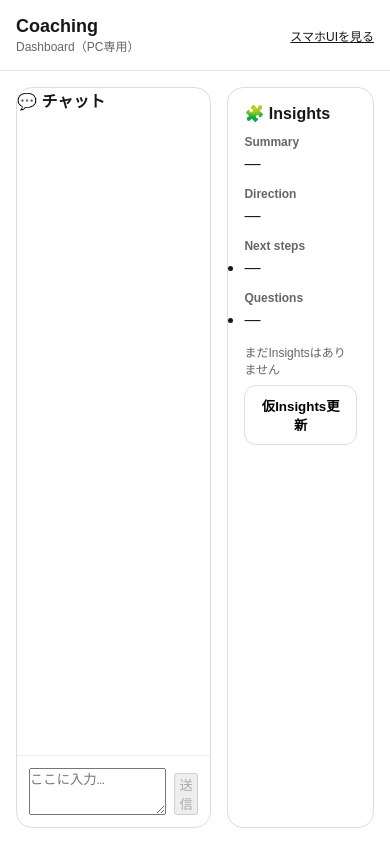
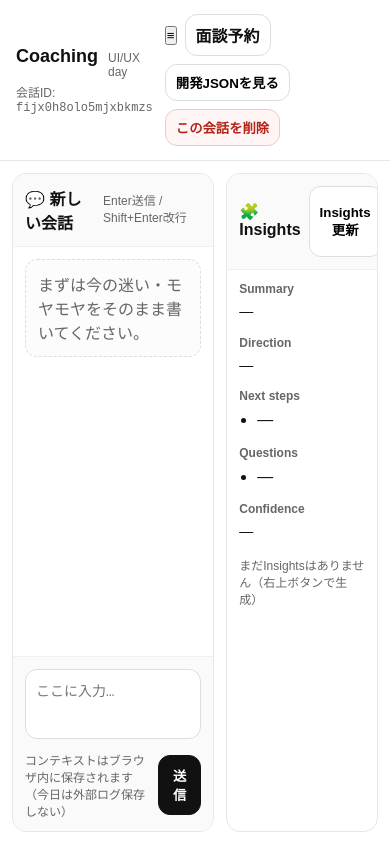
Before and after one commit to Daishi-pys/first-test, a Next.js app in the folder app/: page /dashboard in a window 390 px wide. Built offline with nearby package versions, Linux system fonts and the light colour scheme.

Commit message:
UI: hamburger menu + single conversation + insights

```diff
--- a/app/app/dashboard/page.tsx
+++ b/app/app/dashboard/page.tsx
@@ -10,22 +10,26 @@ type Insights = {
   direction: string;
   nextSteps: string[];
   questions: string[];
-  confidence: number;
+  confidence: number; // 0..1
   updatedAt: number;
 };
 
 type Conversation = {
   id: string;
   title: string;
+  createdAt: number;
+  updatedAt: number;
   messages: Msg[];
   insights?: Insights;
 };
 
-const LS_KEY = "coach_single_conv_v1";
+const LS_INDEX = "coach_index_v1"; // conversation list
+const LS_CONV_PREFIX = "coach_conv_v1:"; // coach_conv_v1:<id>
 
 function uid() {
   return Math.random().toString(36).slice(2) + Date.now().toString(36);
 }
+
 function formatTime(ts: number) {
   const d = new Date(ts);
   const hh = String(d.getHours()).padStart(2, "0");
@@ -33,54 +37,111 @@ function formatTime(ts: number) {
   return `${hh}:${mm}`;
 }
 
-export default function DashboardPage() {
+function guessTitle(messages: Msg[]) {
+  const firstUser = messages.find(m => m.role === "user")?.content?.trim();
+  if (!firstUser) return "新しい会話";
+  return firstUser.slice(0, 16) + (firstUser.length > 16 ? "…" : "");
+}
+
+export default function Page() {
   const [conv, setConv] = useState<Conversation | null>(null);
   const [text, setText] = useState("");
   const [loading, setLoading] = useState(false);
   const [err, setErr] = useState<string | null>(null);
+  const [showDevJson, setShowDevJson] = useState(false);
+  const [menuOpen, setMenuOpen] = useState(false);
 
   const scrollerRef = useRef<HTMLDivElement | null>(null);
 
-  // load
+  // --- load or create conversation on mount
   useEffect(() => {
-    const raw = localStorage.getItem(LS_KEY);
-    if (raw) {
-      setConv(JSON.parse(raw));
-    } else {
-      setConv({ id: uid(), title: "対話", messages: [] });
-    }
+    const loadLatestOrCreate = () => {
+      try {
+        const rawIndex = localStorage.getItem(LS_INDEX);
+        const index: { id: string; updatedAt: number; title: string }[] = rawIndex
+          ? JSON.parse(rawIndex)
+          : [];
+
+        // pick latest
+        const latest = index.sort((a, b) => b.updatedAt - a.updatedAt)[0];
+        if (latest?.id) {
+          const raw = localStorage.getItem(LS_CONV_PREFIX + latest.id);
+          if (raw) {
+            setConv(JSON.parse(raw));
+            return;
+          }
+        }
+      } catch {}
+
+      // create new
+      const now = Date.now();
+      const id = uid();
+      const created: Conversation = {
+        id,
+        title: "新しい会話",
+        createdAt: now,
+        updatedAt: now,
+        messages: [],
+      };
+      setConv(created);
+    };
+
+    loadLatestOrCreate();
   }, []);
 
-  // persist
+  // --- persist conversation + index
   useEffect(() => {
-    if (conv) localStorage.setItem(LS_KEY, JSON.stringify(conv));
+    if (!conv) return;
+    try {
+      localStorage.setItem(LS_CONV_PREFIX + conv.id, JSON.stringify(conv));
+
+      const rawIndex = localStorage.getItem(LS_INDEX);
+      const index: { id: string; updatedAt: number; title: string }[] = rawIndex
+        ? JSON.parse(rawIndex)
+        : [];
+
+      const next = [
+        { id: conv.id, updatedAt: conv.updatedAt, title: conv.title },
+        ...index.filter(x => x.id !== conv.id),
+      ].slice(0, 50);
+
+      localStorage.setItem(LS_INDEX, JSON.stringify(next));
+    } catch {}
   }, [conv]);
 
-  // autoscroll
+  // auto-scroll
   useEffect(() => {
-    scrollerRef.current?.scrollTo({ top: scrollerRef.current.scrollHeight });
+    const el = scrollerRef.current;
+    if (!el) return;
+    el.scrollTop = el.scrollHeight;
   }, [conv?.messages?.length, loading]);
 
   const messages = conv?.messages ?? [];
+  const insights = conv?.insights;
 
-  // 仮Insights（明日AI抽出に差し替え）
+  // --- super-light "insights" (today: heuristic / placeholder)
   const heuristicInsights = useMemo<Insights>(() => {
     const userTexts = messages.filter(m => m.role === "user").map(m => m.content);
-    const last = userTexts[userTexts.length - 1] ?? "";
+    const lastUser = userTexts[userTexts.length - 1] ?? "";
+    const summary = userTexts.length
+      ? `（仮）最近のテーマ：${lastUser.slice(0, 22)}${lastUser.length > 22 ? "…" : ""}`
+      : "—";
+    const direction = userTexts.length ? "（仮）方向性はまだ暫定" : "—";
+    const nextSteps = userTexts.length
+      ? ["5分：モヤモヤを3つ書く", "今日できる最小の一歩を1つ決める", "それを明日やる時間を確保する"]
+      : ["—"];
+    const questions = userTexts.length
+      ? ["いま避けたい未来は？", "最近“少し良かった瞬間”は？"]
+      : ["—"];
     return {
-      summary: userTexts.length ? `最近のテーマ：${last.slice(0, 28)}${last.length > 28 ? "…" : ""}` : "—",
-      direction: userTexts.length ? "（仮）方向性はまだ暫定" : "—",
-      nextSteps: userTexts.length ? ["重要だが避けていることを1つ書く", "今日できる最小の一歩を決める"] : ["—"],
-      questions: userTexts.length ? ["避けたい未来は？", "何を選べば後悔が少ない？"] : ["—"],
-      confidence: userTexts.length ? 0.25 : 0.0,
+      summary,
+      direction,
+      nextSteps,
+      questions,
+      confidence: userTexts.length ? 0.2 : 0.0,
       updatedAt: Date.now(),
     };
   }, [messages]);
-
-  function applyHeuristicInsights() {
-    if (!conv) return;
-    setConv(prev => (prev ? { ...prev, insights: heuristicInsights } : prev));
-  }
 
   async function send() {
     if (!conv) return;
@@ -91,8 +152,15 @@ export default function DashboardPage() {
     setText("");
     setLoading(true);
 
-    const userMsg: Msg = { id: uid(), role: "user", content: t, ts: Date.now() };
-    setConv(prev => (prev ? { ...prev, messages: [...prev.messages, userMsg] } : prev));
+    const now = Date.now();
+    const userMsg: Msg = { id: uid(), role: "user", content: t, ts: now };
+
+    setConv(prev => {
+      if (!prev) return prev;
+      const nextMsgs = [...prev.messages, userMsg];
+      const nextTitle = prev.messages.length === 0 ? guessTitle(nextMsgs) : prev.title;
+      return { ...prev, messages: nextMsgs, title: nextTitle, updatedAt: now };
+    });
 
     try {
       const res = await fetch("/api/coach", {
@@ -100,42 +168,110 @@ export default function DashboardPage() {
         headers: { "Content-Type": "application/json" },
         body: JSON.stringify({
           message: t,
+          // send last N messages as context to API (today: local context only)
           history: messages.slice(-20).map(m => ({ role: m.role, content: m.content })),
         }),
       });
 
       const data = await res.json().catch(() => ({}));
       const reply = String(data?.reply ?? "") || "（返答が空でした）";
+
       const aiMsg: Msg = { id: uid(), role: "assistant", content: reply, ts: Date.now() };
 
-      setConv(prev => (prev ? { ...prev, messages: [...prev.messages, aiMsg] } : prev));
-      setTimeout(() => applyHeuristicInsights(), 0);
+      setConv(prev => {
+        if (!prev) return prev;
+        return { ...prev, messages: [...prev.messages, aiMsg], updatedAt: Date.now() };
+      });
     } catch {
-      setErr("通信に失敗しました。");
+      setErr("通信に失敗しました。もう一度試してください。");
+      const aiMsg: Msg = { id: uid(), role: "assistant", content: "（エラー）通信に失敗しました。", ts: Date.now() };
+      setConv(prev => (prev ? { ...prev, messages: [...prev.messages, aiMsg], updatedAt: Date.now() } : prev));
     } finally {
       setLoading(false);
     }
   }
 
-  if (!conv) return <div style={{ padding: 16 }}>Loading...</div>;
+  function newConversation() {
+    const now = Date.now();
+    const id = uid();
+    const created: Conversation = {
+      id,
+      title: "新しい会話",
+      createdAt: now,
+      updatedAt: now,
+      messages: [],
+    };
+    setConv(created);
+    setErr(null);
+    setText("");
+  }
+
+  function clearConversation() {
+    if (!conv) return;
+    const ok = confirm("この会話の内容を消します（ブラウザ内の保存も削除）");
+    if (!ok) return;
+    try {
+      localStorage.removeItem(LS_CONV_PREFIX + conv.id);
+      const rawIndex = localStorage.getItem(LS_INDEX);
+      const index: { id: string; updatedAt: number; title: string }[] = rawIndex ? JSON.parse(rawIndex) : [];
+      localStorage.setItem(LS_INDEX, JSON.stringify(index.filter(x => x.id !== conv.id)));
+    } catch {}
+    newConversation();
+  }
+
+  function applyHeuristicInsights() {
+    if (!conv) return;
+    setConv(prev => (prev ? { ...prev, insights: heuristicInsights, updatedAt: Date.now() } : prev));
+  }
+
+  // placeholder button for "AI insights" (tomorrow we replace with real AI call)
+  async function updateInsightsAI() {
+    if (!conv) return;
+    // today: use heuristic as “AI-like” update to finish UI
+    applyHeuristicInsights();
+  }
+
+  if (!conv) {
+    return <div style={{ padding: 16 }}>Loading...</div>;
+  }
 
   return (
     <div style={styles.page}>
       <header style={styles.header}>
-        <div>
-          <div style={styles.brand}>Coaching</div>
-          <div style={styles.sub}>Dashboard（PC専用）</div>
+        <div style={{ display: "flex", flexDirection: "column" }}>
+          <div style={{ display: "flex", alignItems: "baseline", gap: 10 }}>
+            <div style={styles.brand}>Coaching</div>
+            <div style={styles.sub}>UI/UX day</div>
+          </div>
+          <div style={styles.sub2}>会話ID: <code>{conv.id}</code></div>
         </div>
-        <a href="/chat" style={styles.link}>スマホUIを見る</a>
+
+        <div style={styles.headerActions}>
+          <button style={styles.iconBtn} onClick={() => setMenuOpen(true)}>≡</button>
+          <a href="/booking" style={styles.linkBtn}>面談予約</a>
+          <button onClick={() => setShowDevJson(v => !v)} style={styles.btnSecondary}>
+            {showDevJson ? "開発JSONを隠す" : "開発JSONを見る"}
+          </button>
+          <button onClick={clearConversation} style={styles.btnDanger}>この会話を削除</button>
+        </div>
       </header>
 
-      <main style={styles.grid}>
+      <main style={styles.main}>
         {/* Chat */}
-        <section style={styles.chat}>
-          <div style={styles.sectionTitle}>💬 チャット</div>
+        <section style={styles.chatCard}>
+          <div style={styles.cardTitleRow}>
+            <div style={styles.cardTitle}>💬 {conv.title}</div>
+            <div style={styles.smallMuted}>Enter送信 / Shift+Enter改行</div>
+          </div>
 
           <div ref={scrollerRef} style={styles.messages}>
-            {messages.map(m => (
+            {messages.length === 0 && (
+              <div style={styles.empty}>
+                まずは今の迷い・モヤモヤをそのまま書いてください。
+              </div>
+            )}
+
+            {messages.map((m) => (
               <div
                 key={m.id}
                 style={{
@@ -144,151 +280,175 @@ export default function DashboardPage() {
                   marginBottom: 10,
                 }}
               >
-                <div style={{ ...styles.bubble, ...(m.role === "user" ? styles.user : styles.assistant) }}>
-                  <div style={styles.meta}>
-                    {m.role}・{formatTime(m.ts)}
+                <div
+                  style={{
+                    ...styles.bubble,
+                    ...(m.role === "user" ? styles.bubbleUser : styles.bubbleAssistant),
+                  }}
+                >
+                  <div style={styles.bubbleMeta}>
+                    <span style={{ textTransform: "capitalize" }}>{m.role}</span>
+                    <span>・{formatTime(m.ts)}</span>
                   </div>
-                  <div>{m.content}</div>
+                  <div style={{ whiteSpace: "pre-wrap" }}>{m.content}</div>
                 </div>
               </div>
             ))}
+
+            {loading && (
+              <div style={{ display: "flex", justifyContent: "flex-start" }}>
+                <div style={{ ...styles.bubble, ...styles.bubbleAssistant }}>
+                  <div style={styles.bubbleMeta}>assistant・送信中…</div>
+                  <div>考え中…</div>
+                </div>
+              </div>
+            )}
           </div>
 
           <div style={styles.composer}>
             <textarea
               value={text}
-              onChange={e => setText(e.target.value)}
+              onChange={(e) => setText(e.target.value)}
               placeholder="ここに入力…"
+              style={styles.textarea}
               rows={3}
-              onKeyDown={e => {
+              disabled={loading}
+              onKeyDown={(e) => {
                 if (e.key === "Enter" && !e.shiftKey) {
                   e.preventDefault();
                   send();
                 }
               }}
             />
-            <button onClick={send} disabled={loading || !text.trim()}>
-              送信
-            </button>
-            {err && <div style={styles.err}>{err}</div>}
+
+            <div style={styles.composerBottom}>
+              <div style={styles.smallMuted}>
+                {err ? <span style={{ color: "#b42318" }}>{err}</span> : "コンテキストはブラウザ内に保存されます（今日は外部ログ保存しない）"}
+              </div>
+              <button onClick={send} disabled={loading || !text.trim()} style={styles.btnPrimary}>
+                {loading ? "送信中…" : "送信"}
+              </button>
+            </div>
           </div>
         </section>
 
         {/* Insights */}
-        <aside style={styles.insights}>
-          <div style={styles.sectionTitle}>🧩 Insights</div>
-
-          <Block label="Summary" value={conv.insights?.summary ?? "—"} />
-          <Block label="Direction" value={conv.insights?.direction ?? "—"} />
-          <ListBlock label="Next steps" items={conv.insights?.nextSteps ?? ["—"]} />
-          <ListBlock label="Questions" items={conv.insights?.questions ?? ["—"]} />
-
-          <div style={styles.small}>
-            {conv.insights
-              ? `updated: ${new Date(conv.insights.updatedAt).toLocaleString()}`
-              : "まだInsightsはありません"}
+        <aside style={styles.insightsCard}>
+          <div style={styles.cardTitleRow}>
+            <div style={styles.cardTitle}>🧩 Insights</div>
+            <div style={{ display: "flex", gap: 8 }}>
+              <button onClick={updateInsightsAI} style={styles.btnSecondary}>Insights更新</button>
+              <button onClick={applyHeuristicInsights} style={styles.btnSecondary}>仮Insights生成</button>
+            </div>
           </div>
 
-          <button style={styles.secondaryBtn} onClick={applyHeuristicInsights}>
-            仮Insights更新
-          </button>
+          <div style={styles.insightsBody}>
+            <Card label="Summary" value={insights?.summary ?? "—"} />
+            <Card label="Direction" value={insights?.direction ?? "—"} />
+            <ListCard label="Next steps" items={insights?.nextSteps ?? ["—"]} />
+            <ListCard label="Questions" items={insights?.questions ?? ["—"]} />
+            <Card
+              label="Confidence"
+              value={insights ? `${Math.round(insights.confidence * 100)}%` : "—"}
+            />
+            <div style={styles.smallMuted}>
+              {insights ? `updated: ${new Date(insights.updatedAt).toLocaleString()}` : "まだInsightsはありません（右上ボタンで生成）"}
+            </div>
+
+            {showDevJson && (
+              <details style={styles.details} open>
+                <summary style={styles.summary}>開発用JSON（将来はダッシュボード設計で置き換え）</summary>
+                <pre style={styles.pre}>
+{JSON.stringify({ conversation: { ...conv, insights: undefined }, insights: insights ?? null }, null, 2)}
+                </pre>
+              </details>
+            )}
+          </div>
         </aside>
       </main>
     </div>
   );
 }
 
-function Block({ label, value }: { label: string; value: string }) {
+function Card({ label, value }: { label: string; value: string }) {
   return (
-    <div style={styles.block}>
-      <div style={styles.label}>{label}</div>
-      <div>{value}</div>
+    <div style={styles.kv}>
+      <div style={styles.kvLabel}>{label}</div>
+      <div style={styles.kvValue}>{value}</div>
     </div>
   );
 }
-function ListBlock({ label, items }: { label: string; items: string[] }) {
+
+function ListCard({ label, items }: { label: string; items: string[] }) {
   return (
-    <div style={styles.block}>
-      <div style={styles.label}>{label}</div>
-      <ul>
-        {items.map((x, i) => <li key={i}>{x}</li>)}
+    <div style={styles.kv}>
+      <div style={styles.kvLabel}>{label}</div>
+      <ul style={styles.ul}>
+        {items.map((x, idx) => (
+          <li key={idx} style={styles.li}>{x}</li>
+        ))}
       </ul>
     </div>
   );
 }
 
 const styles: Record<string, React.CSSProperties> = {
-  page: { height: "100vh", display: "flex", flexDirection: "column" },
-
+  page: { height: "100vh", display: "flex", flexDirection: "column", background: "#fff", color: "#111" },
   header: {
-    padding: 16,
+    padding: "14px 16px",
     borderBottom: "1px solid #e6e6e6",
     display: "flex",
     justifyContent: "space-between",
     alignItems: "center",
+    gap: 12,
   },
-  brand: { fontWeight: 900, fontSize: 18 },
+  brand: { fontWeight: 800, fontSize: 18 },
   sub: { fontSize: 12, color: "#666" },
-  link: { fontSize: 12, textDecoration: "underline" },
+  sub2: { fontSize: 12, color: "#666", marginTop: 4 },
+  headerActions: { display: "flex", gap: 8, alignItems: "center", flexWrap: "wrap" },
 
-  grid: {
-    flex: 1,
-    display: "grid",
-    gridTemplateColumns: "1.2fr 0.9fr",
-    gap: 16,
-    padding: 16,
-    minHeight: 0,
+  main: { flex: 1, display: "grid", gridTemplateColumns: "1.2fr 0.9fr", gap: 12, padding: 12, minHeight: 0 },
+
+  chatCard: { border: "1px solid #e6e6e6", borderRadius: 14, display: "flex", flexDirection: "column", minHeight: 0, overflow: "hidden" },
+  insightsCard: { border: "1px solid #e6e6e6", borderRadius: 14, display: "flex", flexDirection: "column", minHeight: 0, overflow: "hidden" },
+
+  cardTitleRow: {
+    padding: "12px 12px",
+    borderBottom: "1px solid #f0f0f0",
+    display: "flex",
+    justifyContent: "space-between",
+    alignItems: "baseline",
+    gap: 8,
+    background: "#fafafa",
   },
+  cardTitle: { fontWeight: 700 },
 
-  chat: {
-    border: "1px solid #ddd",
-    borderRadius: 16,
-    display: "flex",
-    flexDirection: "column",
-    overflow: "hidden",
-  },
-  insights: {
-    border: "1px solid #ddd",
-    borderRadius: 16,
-    padding: 16,
-    overflow: "auto",
-  },
+  messages: { flex: 1, overflow: "auto", padding: 12, background: "#fff" },
+  empty: { color: "#666", padding: 12, border: "1px dashed #ddd", borderRadius: 12, background: "#fcfcfc" },
 
-  sectionTitle: { fontWeight: 900, marginBottom: 12 },
+  bubble: { maxWidth: "85%", padding: "10px 12px", borderRadius: 14, border: "1px solid #e9e9e9" },
+  bubbleUser: { background: "#e8f0ff" },
+  bubbleAssistant: { background: "#fff" },
+  bubbleMeta: { fontSize: 12, color: "#666", marginBottom: 6 },
 
-  messages: { flex: 1, overflow: "auto", padding: 12 },
+  composer: { borderTop: "1px solid #f0f0f0", padding: 12, background: "#fafafa" },
+  textarea: { width: "100%", resize: "none", borderRadius: 12, border: "1px solid #ddd", padding: 10, fontSize: 14, outline: "none", boxSizing: "border-box" },
+  composerBottom: { marginTop: 8, display: "flex", justifyContent: "space-between", alignItems: "center", gap: 10 },
+  smallMuted: { fontSize: 12, color: "#666" },
 
-  bubble: {
-    maxWidth: "80%",
-    padding: "10px 12px",
-    borderRadius: 14,
-    border: "1px solid #eee",
-  },
-  user: { background: "#e8f0ff" },
-  assistant: { background: "#fff" },
-  meta: { fontSize: 12, color: "#666", marginBottom: 6 },
+  insightsBody: { padding: 12, overflow: "auto" },
+  kv: { marginBottom: 14 },
+  kvLabel: { fontSize: 12, color: "#666", marginBottom: 6, fontWeight: 600 },
+  kvValue: { fontSize: 14, lineHeight: 1.4 },
+  ul: { margin: 0, paddingLeft: 18 },
+  li: { marginBottom: 6, lineHeight: 1.4 },
 
-  composer: {
-    borderTop: "1px solid #eee",
-    padding: 12,
-    display: "flex",
-    gap: 8,
-    alignItems: "flex-end",
-  },
+  details: { marginTop: 10, borderTop: "1px solid #eee", paddingTop: 10 },
+  summary: { cursor: "pointer", fontWeight: 600 },
+  pre: { marginTop: 10, background: "#111", color: "#eee", padding: 12, borderRadius: 12, overflow: "auto", fontSize: 12 },
 
-  block: { marginBottom: 14 },
-  label: { fontSize: 12, color: "#666", fontWeight: 900, marginBottom: 6 },
-  small: { fontSize: 12, color: "#666", marginTop: 12 },
-
-  secondaryBtn: {
-    padding: "10px 12px",
-    borderRadius: 12,
-    border: "1px solid #ddd",
-    background: "#fff",
-    fontWeight: 900,
-    cursor: "pointer",
-    marginTop: 8,
-  },
-
-  err: { color: "#b42318", fontSize: 12, marginTop: 6 },
+  btnPrimary: { padding: "10px 14px", borderRadius: 12, border: "1px solid #111", background: "#111", color: "#fff", cursor: "pointer", fontWeight: 600 },
+  btnSecondary: { padding: "8px 10px", borderRadius: 12, border: "1px solid #ddd", background: "#fff", cursor: "pointer", fontWeight: 600 },
+  btnDanger: { padding: "8px 10px", borderRadius: 12, border: "1px solid #f2c6c6", background: "#fff5f5", cursor: "pointer", fontWeight: 600, color: "#b42318" },
+  linkBtn: { padding: "8px 10px", borderRadius: 12, border: "1px solid #ddd", background: "#fff", cursor: "pointer", fontWeight: 600, textDecoration: "none", color: "#111", display: "inline-block" },
 };
```
